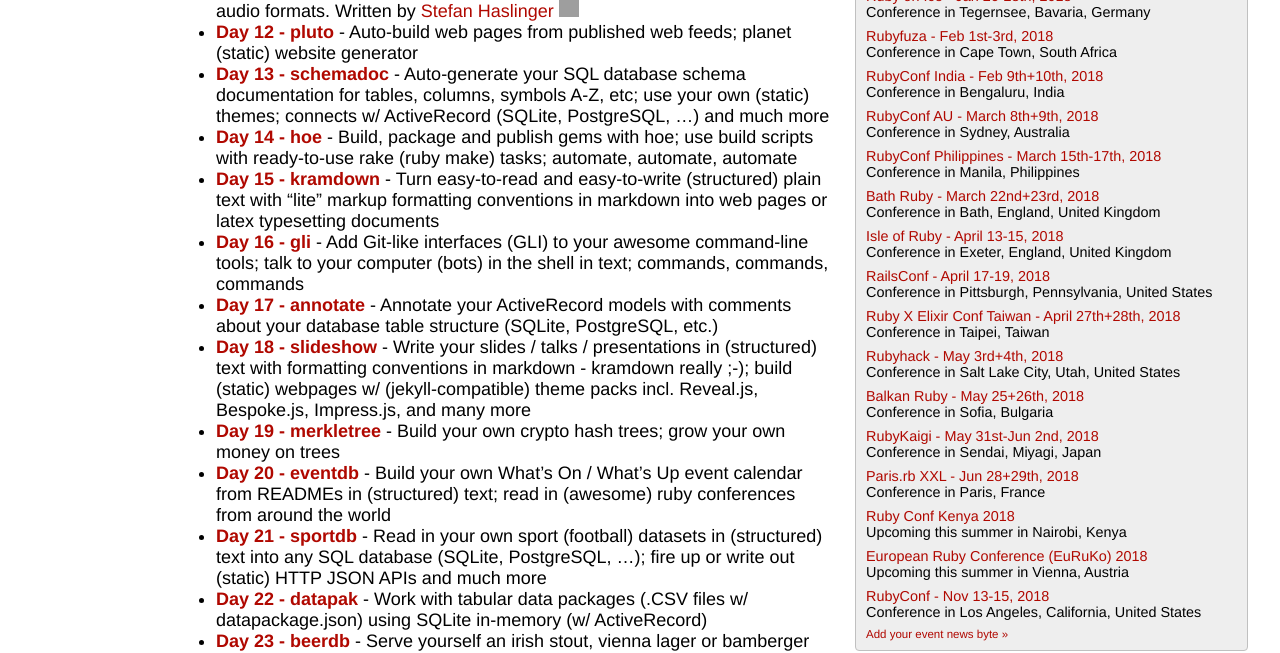
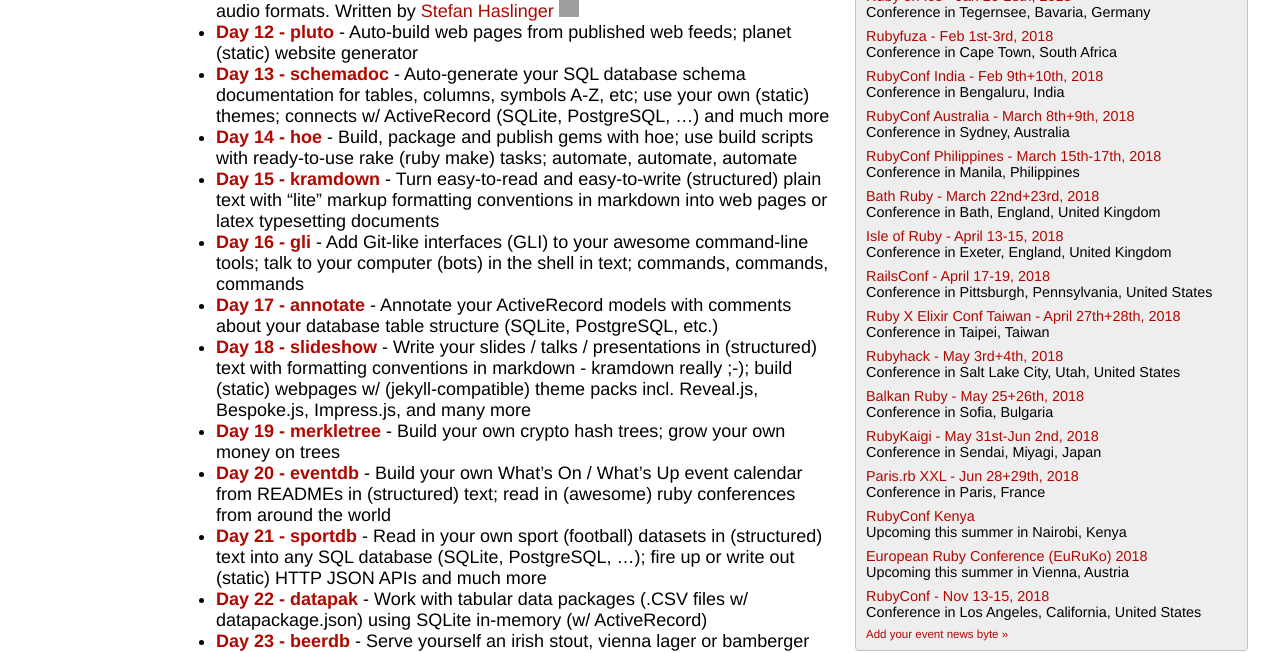
Before and after one commit to wongatron/calendar, a Jekyll site: the page built from README.md, in a window 1280 px wide. Shown: the part 703-1356 px from the top of the page. Built offline with Jekyll 4.4.1, drawn with Linux system fonts in a browser that asks for light colours; our own code applies the rules of GitHub Pages for plain Markdown files; grey boxes are pictures that could not be loaded.

Commit message:
Update events.yml

```diff
--- a/_data/events.yml
+++ b/_data/events.yml
@@ -20,7 +20,7 @@
   url:        http://rubyconfindia.org
   twitter:    Rubyconfindia
 
-- title:     "RubyConf AU - March 8th+9th, 2018"
+- title:     "RubyConf Australia - March 8th+9th, 2018"
   subtitle:  "Conference in Sydney, Australia"
   url:        https://www.rubyconf.org.au/2018
   twitter:    rubyconf_au
@@ -70,7 +70,7 @@
   url:        http://2018.rubyparis.org
   twitter:    parisrb
 
-- title:     "Ruby Conf Kenya 2018"
+- title:     "RubyConf Kenya"
   subtitle:  "Upcoming this summer in Nairobi, Kenya"
   url:        http://rubyconf.nairuby.org/2018
   twitter:    nairubyke
```
